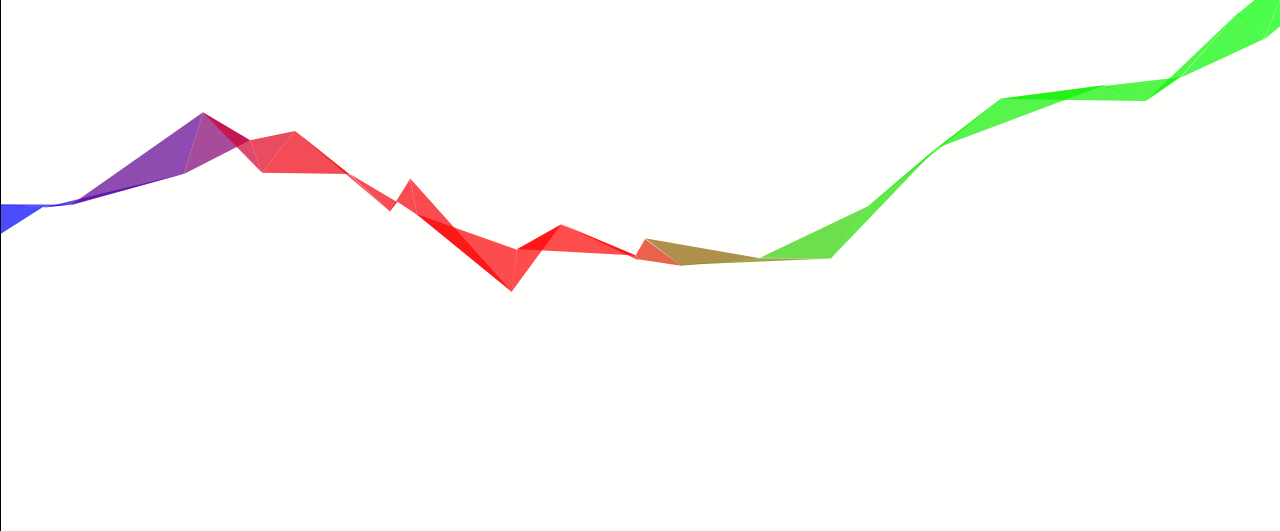
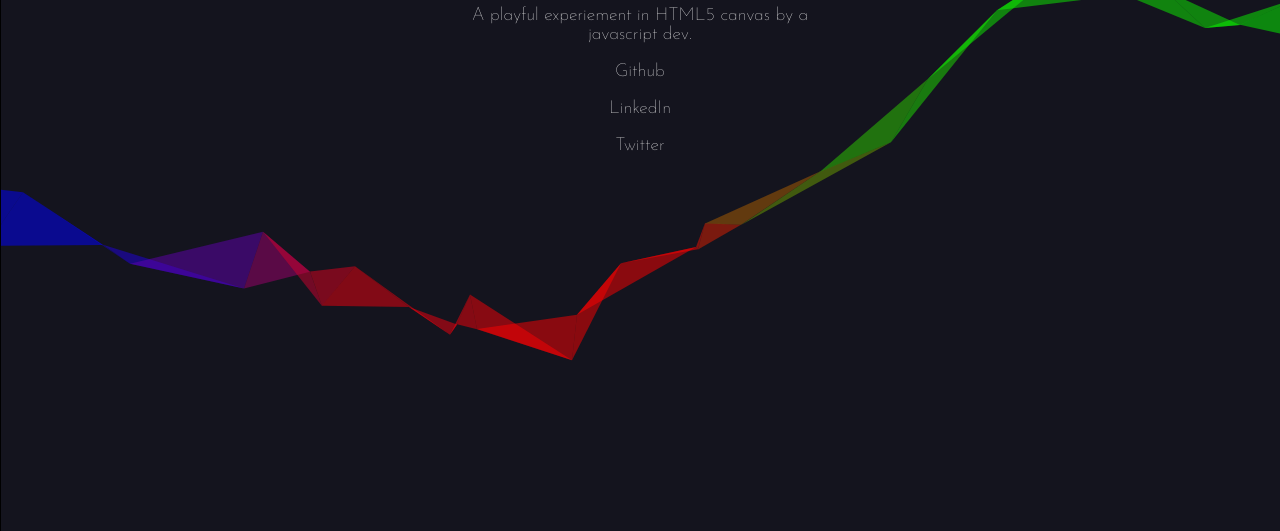
Before and after one commit to Mathdrquinn/poly-ribbon, a website: page app/index.html in a window 1280 px wide. Shown: the part 269-800 px from the top of the page. Drawn offline with Linux system fonts and the light colour scheme.

Commit message:
text and styling

```diff
--- a/app/css/stylesmin.css
+++ b/app/css/stylesmin.css
@@ -1 +1 @@
-body,html{background-color:#fafafd;color:#9c9c9c;height:100%;margin:0;overflow:scroll;padding:0;width:100%}canvas{background-color:#fffffe}
+body,html{background-color:#14141e;color:#fffffe;font-family:'Josefin Sans',sans-serif;height:100%;margin:0;overflow:scroll;padding:0;width:100%}#Text{left:50%;margin-left:-200px;margin-top:-200px;position:absolute;top:50%;width:25pc}#Text h1,#Text p{text-align:center}#Text p{font-size:18px}#Text a{color:#fffffe;text-decoration:none}#Text a:hover{text-decoration:underline}
--- a/app/index.html
+++ b/app/index.html
@@ -3,14 +3,24 @@
   <head>
     <meta charset="utf-8"/>
     <title>Canvas</title>
+    <link href='https://fonts.googleapis.com/css?family=Josefin+Sans:100' rel='stylesheet' type='text/css'>
     <link rel="stylesheet" href="css/styles.css">
     <script type="text/javascript">
+      /*
+        Inspired y Evan You
+        http://www.evanyou.me
+      */
       var collection = [];
       // debugger;
       var startDate = new Date();
       var startTime = startDate.getTime();
+
       function getRandom(spacing, min) {
         return Math.ceil( Math.random() * spacing ) + (min - 1);
+      }
+
+      function getTrueRandom(spacing, min) {
+        return Math.random() * spacing + min;
       }
 
       function draw() {
@@ -28,7 +38,7 @@
 
         polyCanvas.width = adjustedWidth;
         polyCanvas.height = adjustedHeight;
-        ctx.globalAlpha = 0.7;
+        ctx.globalAlpha = 0.5;
         ctx.scale( scale, scale);
 
           function polydraw() {
@@ -66,7 +76,6 @@
                 newPt = {index: pt1.index+1, x: newX, y: newY, fill: ctx.fillStyle};
             ctx.lineTo(newX, newY);
             ctx.closePath();
-            console.log(ctx.fillStyle);
             r++
             collection.push(newPt);
             ctx.fill();
@@ -89,12 +98,17 @@
           function getRainbow(inc) {
             i = inc % 8;
             pos = Math.floor(inc / 8) % 6;
-            var letters = '01268DEF'.split('');
+            var letters = '0126ADEF'.split('');
             var color = ['0', '0', '0', '0', '0', '0'];
             color[pos] = letters[7 - i];
             color[(pos + 1) % 6] = letters[7];
             color[(pos + 2) % 6] = letters[i];
-            return '#' + color.join('');
+            color = '#' + color.join('');
+            if (color === '#6fa000') {
+              console.count('barf');
+              return getRainbow(++inc);
+            }
+            return color;
           }
           // Draw initial
           polydraw();
@@ -109,7 +123,7 @@
             ctx.clearRect(0, 0, adjustedWidth + Math.abs(translation.x), adjustedHeight + Math.abs(translation.y));
 
             wave(ctx, collection);
-            flow(ctx, -0.25);
+            flow(ctx, -0.05);
             window.requestAnimationFrame(animate);
           }
 
@@ -142,12 +156,12 @@
           }
 
           function getFrontOfWave(time) {
-            return Math.floor((time - startTime) / (10000 / adjustedWidth));
+            return Math.floor((time - startTime) / (30000 / adjustedWidth));
           }
 
           function adjustY(pt, frontOfWave) {
             var foo = ((pt.x - frontOfWave) - (adjustedWidth / 2)) / (adjustedWidth / 2);
-            collection[pt.index].y += (Math.cos( Math.PI * (foo) ) * 0.8);
+            collection[pt.index].y += (Math.cos( Math.PI * (foo) ) * 0.15) + getTrueRandom(0.2, -0.1);
             // debugger;
             return  collection[pt.index].y;
           }
@@ -177,73 +191,12 @@
   </head>
   <body onload="draw();">
     <canvas id="PolyDraw"></canvas>
+    <div id="Text">
+      <h1>Brendan Quinn</h1>
+      <p>A playful experiement in HTML5 canvas by a javascript dev.</p>
+      <p><a href="http://www.github.com/Mathdrquinn">Github</a></p>
+      <p><a href="https://www.linkedin.com/in/brendan-quinn-7670b879">LinkedIn</a></p>
+      <p><a href="http://www.twitter.com/Mathdrquinn">Twitter</a></p>
+    </div>
   </body>
 </html>
-<!--
-
-
-var polyCanvas = document.getElementById('PolyDraw');
-if (polyCanvas.getContext) {
-  console.log('context');
-  var ctx = polyCanvas.getContext('2d');
-  var width = document.body.offsetWidth;
-  var height = document.body.offsetHeight;
-  var moveRight = 75;
-  var pixelRatio = window.devicePixelRatio || 1;
-  var adjustedWidth = width * pixelRatio;
-  var adjustedHeight = height * pixelRatio;
-  f = 70 * pixelRatio;
-  q = [];
-  // m = Math,
-  r = 0,
-  // u = m.PI*2,
-  // v = m.cos,
-  // z = m.random
-  polyCanvas.width = adjustedWidth;
-  polyCanvas.height = adjustedHeight;
-  ctx.scale(1 / pixelRatio, 1 / pixelRatio);
-  ctx.globalAlpha = 0.6;
-  function i(){
-      ctx.clearRect(0, 0, adjustedWidth, adjustedHeight)
-      verticies = [
-        {
-          x: 0,
-          y: height * .7 + f
-        },
-        {
-          x: 0,
-          y: height * .7 - f
-        }
-      ];
-      points.push(verticies[0]);
-      points.push(verticies[1]);
-      while(verticies[1].x < adjustedWidth + f) drawPoly(verticies[0], verticies[1])
-  }
-  function drawPoly(pt1, pt2){
-      ctx.beginPath();
-      ctx.moveTo(pt1.x, pt1.y);
-      ctx.lineTo(pt2.x, pt2.y);
-      var newX = pt2.x + ( Math.random() * 2 - 0.25 ) * f,
-          newY = getNewY(pt2.y);
-      ctx.lineTo(newX, newY);
-      points.push({x: newX, y: newY});
-      ctx.closePath();
-      r -= ( Math.PI * 2 ) / -45;
-      ctx.fillStyle = '#'+( Math.cos(r) * 127 + 128 << 16 | Math.cos( r + (Math.PI*2) / 3 ) * 127 + 128 << 8 | Math.cos( r + (Math.PI*2) / 3 * 2 ) * 127 + 128 ).toString(16)
-      // console.log(Math.cos(r) * 127 + 128 << 16);
-      // console.log(Math.cos( r + (Math.PI*2) / 3 ) * 127 + 128 << 8);
-      // console.log(Math.cos( r + (Math.PI*2) / 3 * 2 ) * 127 + 128);
-      ctx.fill();
-      debugger;
-      verticies[0] = verticies[1];
-      verticies[1] = {x: newX, y: newY}
-  }
-  function getNewY(oldY){
-      var y = oldY + ( Math.random() * 2 - 1.1 ) * f
-      return ( y > adjustedHeight || y < 0 ) ? getNewY(oldY) : y
-  }
-  document.onclick = i
-  document.ontouchstart = i
-  i();
-}
--->
--- a/app/sass/styles.scss
+++ b/app/sass/styles.scss
@@ -1,12 +1,13 @@
-$black: rgb(20, 20, 40);
+$black: rgb(20, 20, 30);
 $grey: rgb(250, 250, 253);
 $white: #fffffe;
 $off-white: #9c9c9c;
 
 html,
 body {
-  background-color: $grey;
-  color: $off-white;
+  background-color: $black;
+  color: $white;
+  font-family: 'Josefin Sans', sans-serif;
   height: 100%;
   margin: 0;
   overflow: scroll;
@@ -14,7 +15,29 @@ body {
   width: 100%;
 }
 
-canvas {
-  background-color: $white;
-  // height: 100%;
+#Text {
+  left: 50%;
+  margin-left: -200px;
+  margin-top: -200px;
+  position: absolute;
+  top: 50%;
+  width: 400px;
+
+  h1,
+  p {
+    text-align: center;
+  }
+
+  p {
+    font-size: 18px;
+  }
+
+  a {
+    color: $white;
+    text-decoration: none;
+
+    &:hover {
+      text-decoration: underline;
+    }
+  }
 }
```
Also changed, not shown: app/css/styles.css.
